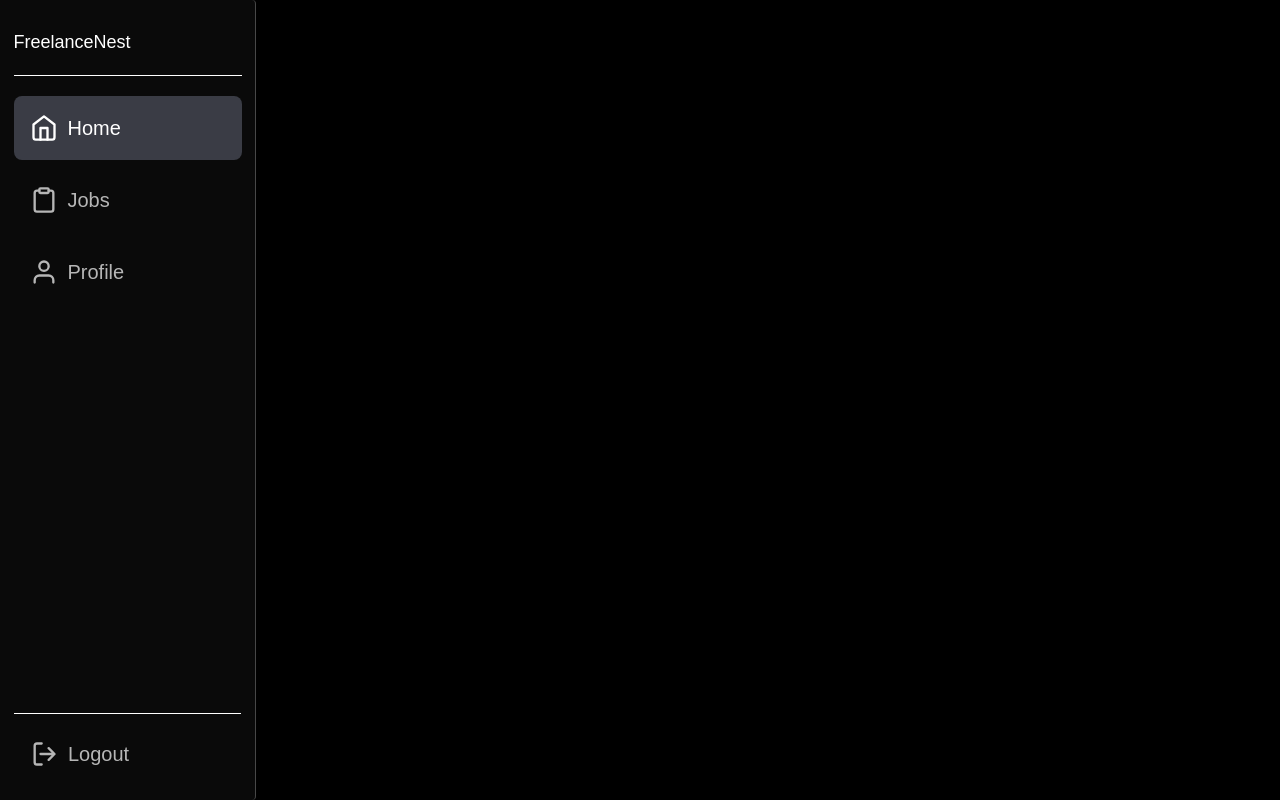
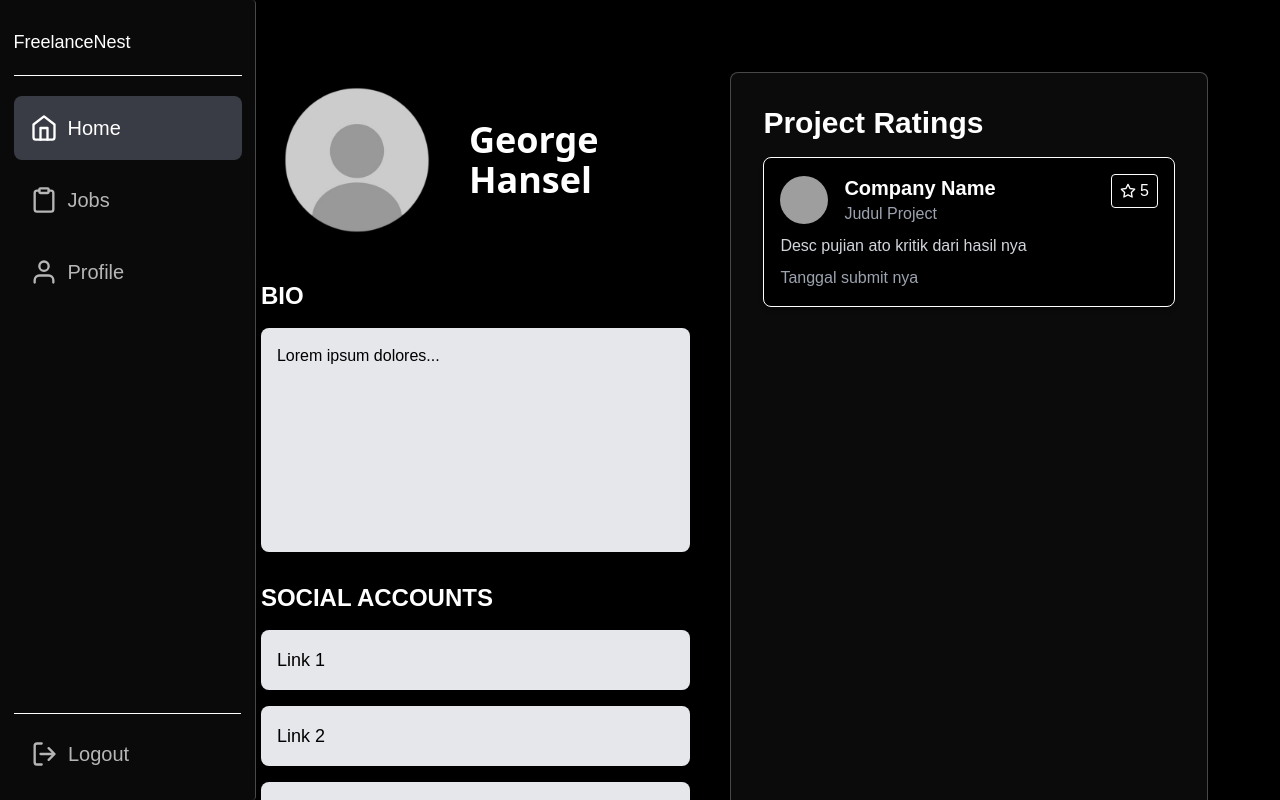
Before and after one commit to StanleyChristianDarmawan/FreelanceNest, a React (Vite) app in the folder src/FreelanceNest_frontend/: page /freelancer-page/profile in a window 1280 px wide. Shown: the top 800 px of the page. Built offline with nearby package versions, Linux system fonts and the light colour scheme; grey boxes are pictures that could not be loaded.

Commit message:
add profile page

```diff
--- a/src/FreelanceNest_frontend/pages/FreelancerPage/Components/Profile.jsx
+++ b/src/FreelanceNest_frontend/pages/FreelancerPage/Components/Profile.jsx
@@ -1,11 +1,97 @@
-import React from "react";
+import React, { useState } from "react";
+import Statistics from "./Statistics";
+import PP from "../assets/icon/profile-removebg-preview.png";
 
-function Profile(){
-    return(
-        <>
-        <h1>Profile</h1>
-        </>
-    );
+const Profile = () => {
+  const [bio, setBio] = useState("Lorem ipsum dolores...");
+  const [links, setLinks] = useState(["Link 1", "Link 2", "Link 3"]);
+  const [isEditing, setIsEditing] = useState(false);
+
+  const handleBioChange = (e) => {
+    setBio(e.target.value);
+  };
+
+  const handleLinkChange = (e, index) => {
+    const newLinks = [...links];
+    newLinks[index] = e.target.value;
+    setLinks(newLinks);
+  };
+
+  const handleEditClick = () => {
+    setIsEditing(true);
+  };
+
+  const handleSaveClick = () => {
+    setIsEditing(false);
+  };
+
+  return (
+    <div className="w-full h-full flex rounded-md bg-black">
+      <div className="w-1/2 p-6 shadow-md rounded-lg">
+        <div className="flex flex-col items-start h-full">
+          <div className="flex items-center mb-6">
+            <img src={PP} alt="Profile" className="w-48 h-48 rounded-full" />
+            <h2 className="font-sans text-4xl text-white font-bold ml-4">George Hansel</h2>
+          </div>
+          <div className="w-full">
+            <h3 className="text-2xl text-white font-semibold mb-4">BIO</h3>
+            {isEditing ? (
+              <textarea
+                className="w-full h-56 bg-gray-200 p-4 rounded-lg resize-none mb-0"
+                value={bio}
+                onChange={handleBioChange}
+              />
+            ) : (
+              <p className="w-full h-56 bg-gray-200 p-4 rounded-lg overflow-auto mb-1.5">{bio}</p>
+            )}
+          </div>
+          <div className="w-full mt-6">
+            <h3 className="text-2xl text-white font-semibold mb-4">SOCIAL ACCOUNTS</h3>
+            {isEditing ? (
+              <div className="flex flex-col">
+                {links.map((link, index) => (
+                  <input
+                    key={index}
+                    className="bg-gray-200 p-4 mb-4 rounded-lg text-lg"
+                    value={link}
+                    onChange={(e) => handleLinkChange(e, index)}
+                  />
+                ))}
+              </div>
+            ) : (
+              <ul className="list-none">
+                {links.map((link, index) => (
+                  <li key={index} className="bg-gray-200 p-4 mb-4 rounded-lg text-lg">
+                    {link}
+                  </li>
+                ))}
+              </ul>
+            )}
+          </div>
+          <div className="mt-6">
+            {isEditing ? (
+              <button
+                className="border-white border w-32 hover:bg-white hover:text-black font-medium text-white p-4 rounded-lg text-xl"
+                onClick={handleSaveClick}
+              >
+                Save
+              </button>
+            ) : (
+              <button
+                className="border-white border w-44 hover:bg-white hover:text-black font-medium text-white p-4 rounded-lg text-xl"
+                onClick={handleEditClick}
+              >
+                Edit Profile
+              </button>
+            )}
+          </div>
+        </div>
+      </div>
+      <div className="w-1/2 p-6 bg-customLighterBlack border border-white border-opacity-25 m-8 shadow-md rounded-lg ml-4">
+        <Statistics />
+      </div>
+    </div>
+  );
 };
 
 export default Profile;
--- /dev/null
+++ b/src/FreelanceNest_frontend/pages/FreelancerPage/Components/Rating.jsx
@@ -0,0 +1,11 @@
+export const ratings = [
+    {
+      companyLogo: "path/to/company-logo.jpg",
+      companyName: "Company Name",
+      projectTitle: "Judul Project",
+      description: "Desc pujian ato kritik dari hasil nya",
+      rating: "5",
+      submitDate: "Tanggal submit nya",
+    },
+    // Tambahkan proyek lainnya di sini
+  ];
--- /dev/null
+++ b/src/FreelanceNest_frontend/pages/FreelancerPage/Components/Statistics.jsx
@@ -0,0 +1,38 @@
+import React from "react";
+import { ratings } from "./Rating";
+import StarIcon from "../assets/icon/star.svg";
+
+const Statistics = () => {
+  return (
+    <div className="w-full h-full p-2">
+      <h2 className="text-3xl font-bold mb-4 text-white">Project Ratings</h2>
+      {ratings.map((rating, index) => (
+        <div key={index} className="relative mb-4 p-4 border border-white bg-black rounded-lg shadow-md">
+          <div className="flex items-center mb-2">
+            <img
+              src={rating.companyLogo}
+              alt={rating.companyName}
+              className="w-12 h-12 rounded-full mr-4"
+            />
+            <div>
+              <h3 className="text-xl font-semibold text-white">{rating.companyName}</h3>
+              <p className="text-gray-400">{rating.projectTitle}</p>
+            </div>
+          </div>
+          <p className="mb-2 text-gray-300">{rating.description}</p>
+          <div className="flex justify-between items-center">
+            <span className="text-gray-400">{rating.submitDate}</span>
+          </div>
+          <div className="absolute top-4 right-4 flex items-center">
+            <span className="border border-white text-white px-2 py-1 rounded flex items-center bg-black">
+              <img src={StarIcon} alt="Star Icon" className="w-4 h-4 mr-1" />
+              {rating.rating}
+            </span>
+          </div>
+        </div>
+      ))}
+    </div>
+  );
+};
+
+export default Statistics;
```
Also changed, not shown: src/FreelanceNest_frontend/pages/FreelancerPage/assets/icon/star.svg (added).
